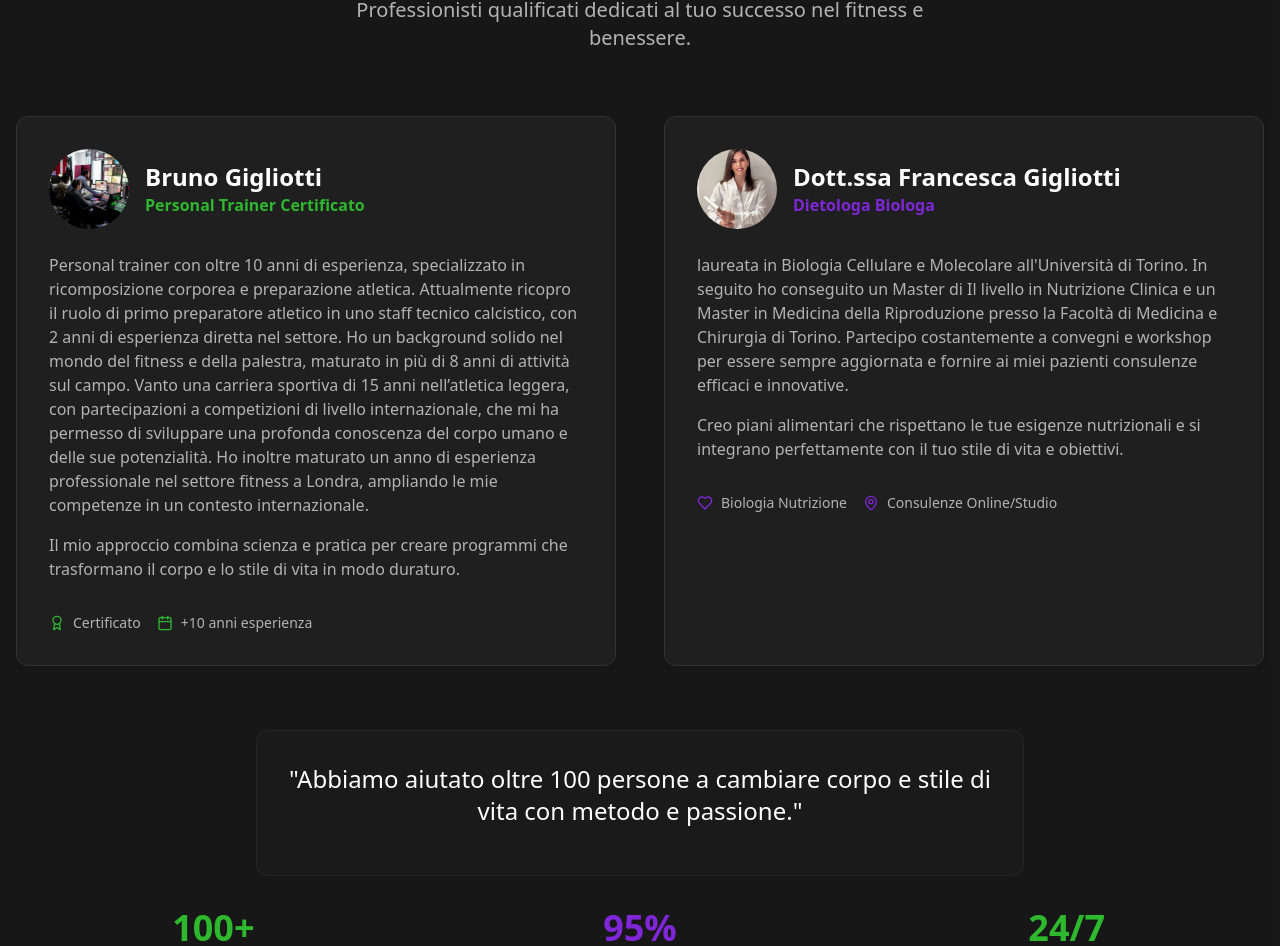
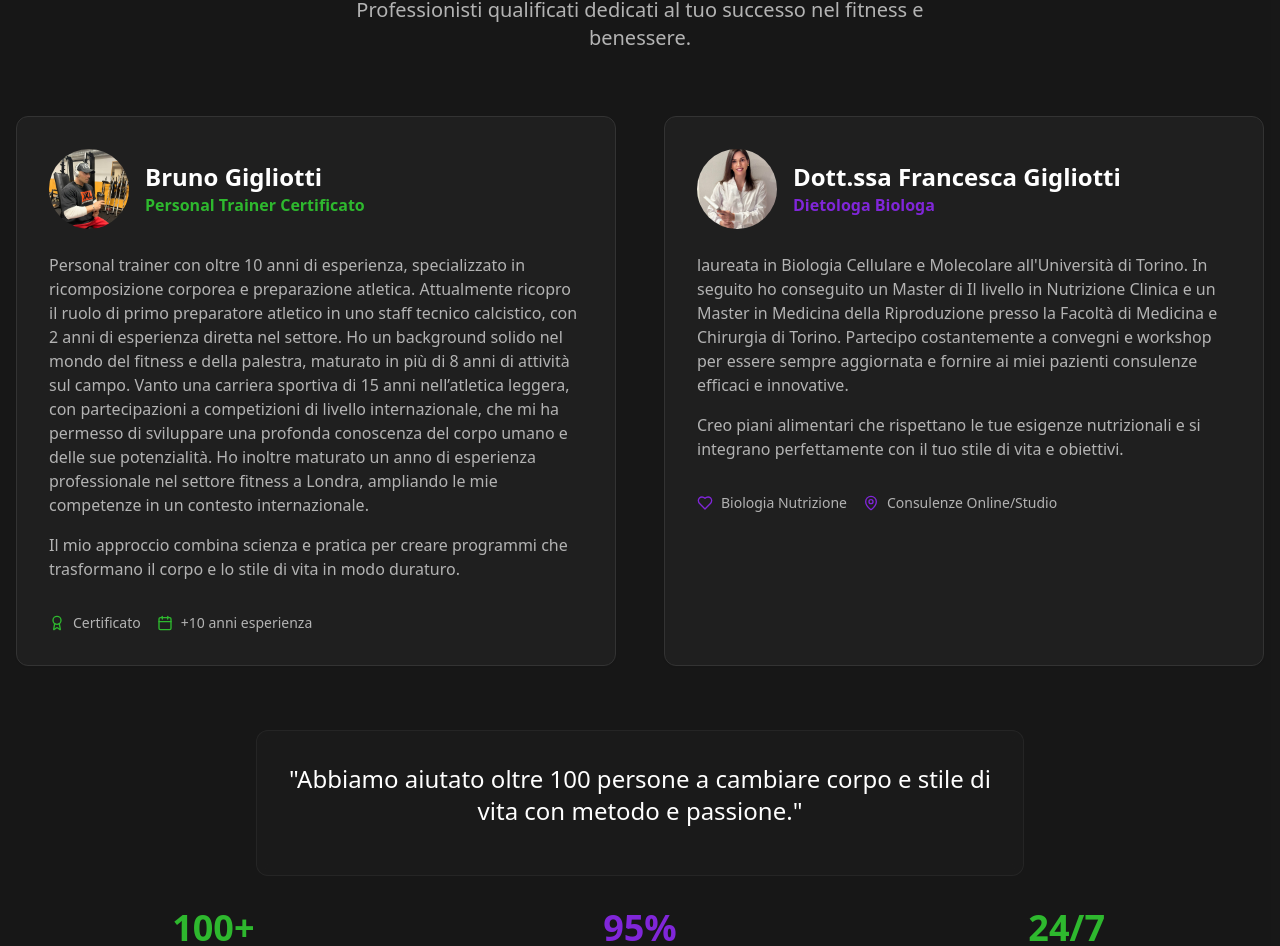
Before and after one commit to soldado88/fit-hub-digital-universe, a React (Vite) app: page / in a window 1280 px wide. Shown: the part 1070-2016 px from the top of the page. Built offline with nearby package versions, Linux system fonts and the light colour scheme.

Commit message:
Update personal trainer bio image
Replace the current image in the personal trainer's biography section with the provided image.

```diff
--- a/src/components/BioSection.tsx
+++ b/src/components/BioSection.tsx
@@ -1,7 +1,7 @@
 import { Card, CardContent } from "@/components/ui/card";
 import { Badge } from "@/components/ui/badge";
 import { Award, Heart, Calendar, MapPin } from "lucide-react";
-import brunoPhoto from "@/assets/bruno-gigliotti.jpg";
+
 import francescaPhoto from "@/assets/francesca-gigliotti.jpg";
 export function BioSection() {
   return <section className="py-20 bg-muted/20">
@@ -22,7 +22,7 @@ export function BioSection() {
             <CardContent className="p-0">
               <div className="flex items-center space-x-4 mb-6">
                 <div className="w-20 h-20 rounded-full overflow-hidden">
-                  <img src={brunoPhoto} alt="Bruno Gigliotti" className="w-full h-full object-cover" />
+                  <img src="/lovable-uploads/9cd50a0d-4d1f-4bd9-9c67-309ccd9637c6.png" alt="Bruno Gigliotti" className="w-full h-full object-cover" />
                 </div>
                 <div>
                   <h3 className="text-2xl font-bold">Bruno Gigliotti</h3>
```
Also changed, not shown: public/lovable-uploads/9cd50a0d-4d1f-4bd9-9c67-309ccd9637c6.png (added).
